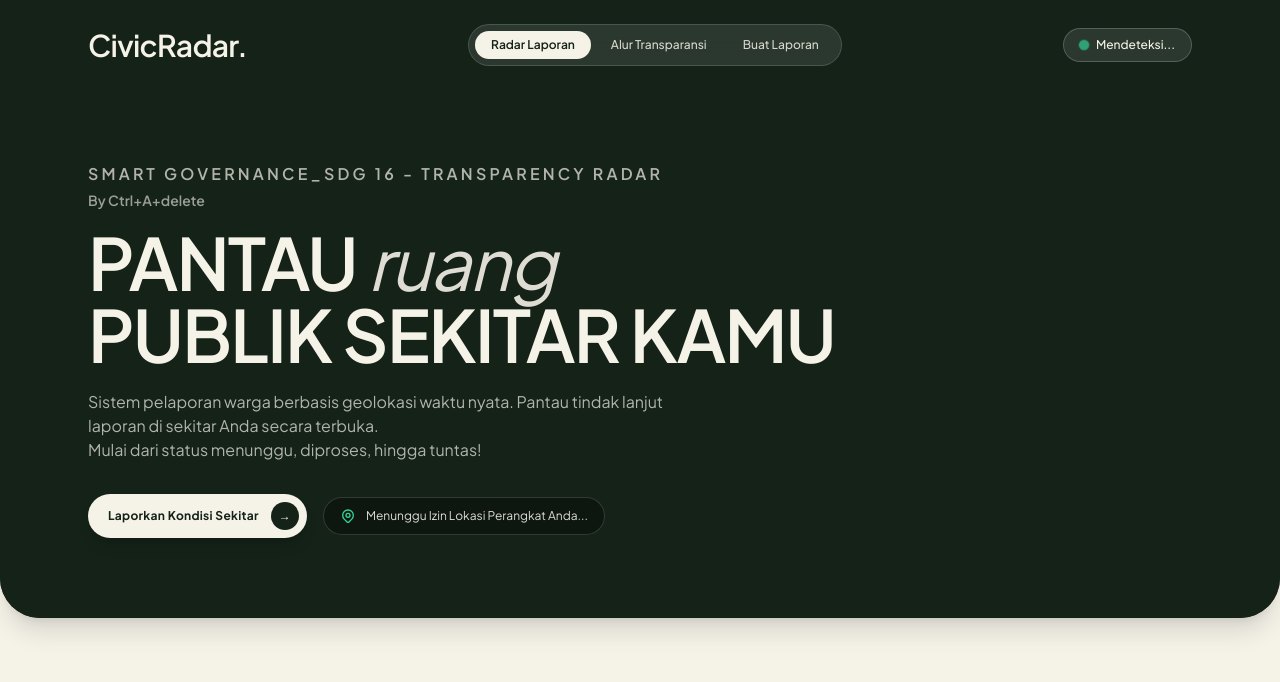
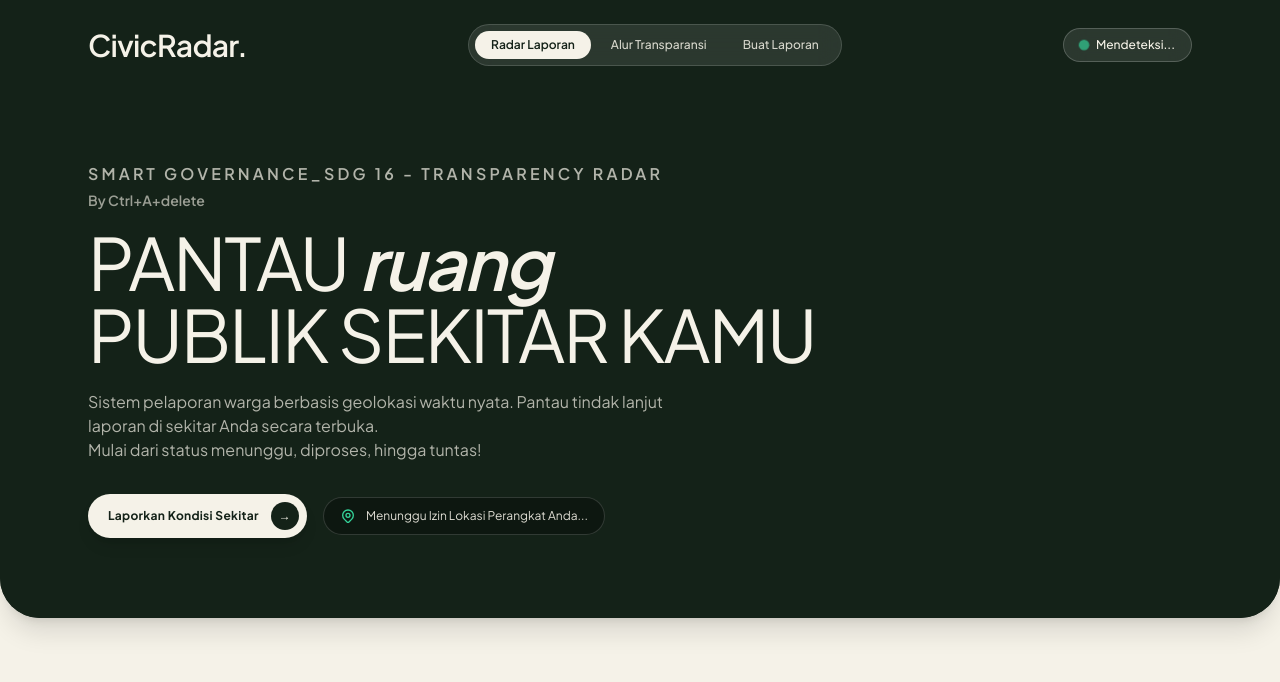
Before and after one commit to dhiyaninta/My-first-web, a plain HTML site: page radarUIUXbaru/index2.html in a window 1280 px wide. Shown: the top 682 px of the page. Drawn offline with nearby package versions, Linux system fonts and the light colour scheme.

Commit message:
benarkan font bagian judul

```diff
--- a/radarUIUXbaru/index2.html
+++ b/radarUIUXbaru/index2.html
@@ -146,8 +146,8 @@
         <p class="text-sm text-cream/60 font-semibold mb-4">
           By Ctrl+A+delete
         </p>
-        <h1 class="editorial-tittle text-5xl sm:text-6xl md:text-7xl font-semibold leading-[1.15] tracking-tight">
-          PANTAU <span class="italic font-normal text-cream/90">ruang</span><br />
+        <h1 class="editorial-tittle text-5xl sm:text-6xl md:text-7xl font-normal leading-[1.15] tracking-tight">
+          PANTAU <span class="fontFamily: Georgia, serif font-semibold italic text-cream/100 font-bold"> ruang </span><br />
           PUBLIK SEKITAR KAMU
         </h1>
         <p class="mt-5 text-sm md:text-base text-cream/70 max-w-xl leading-relaxed">
```
